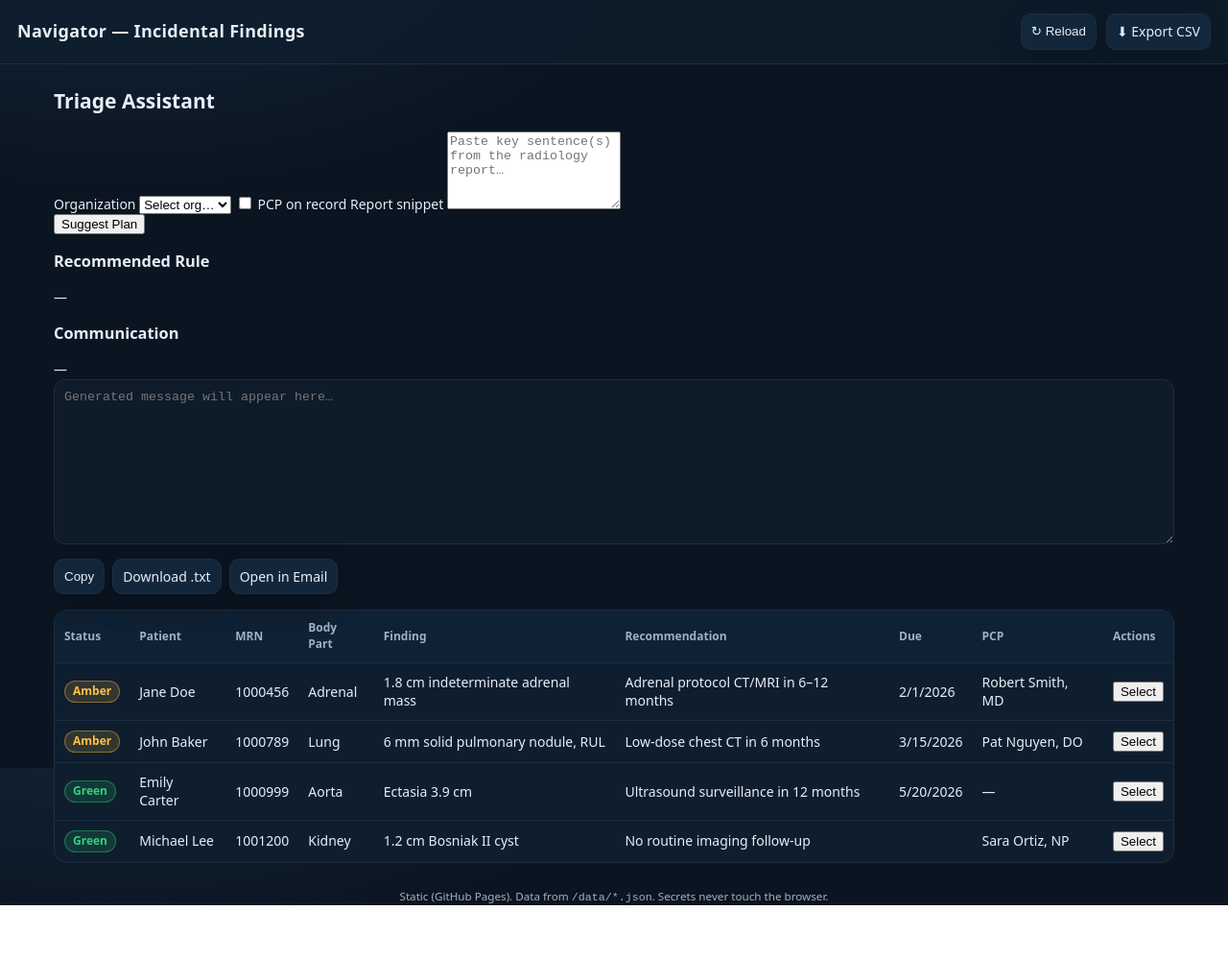
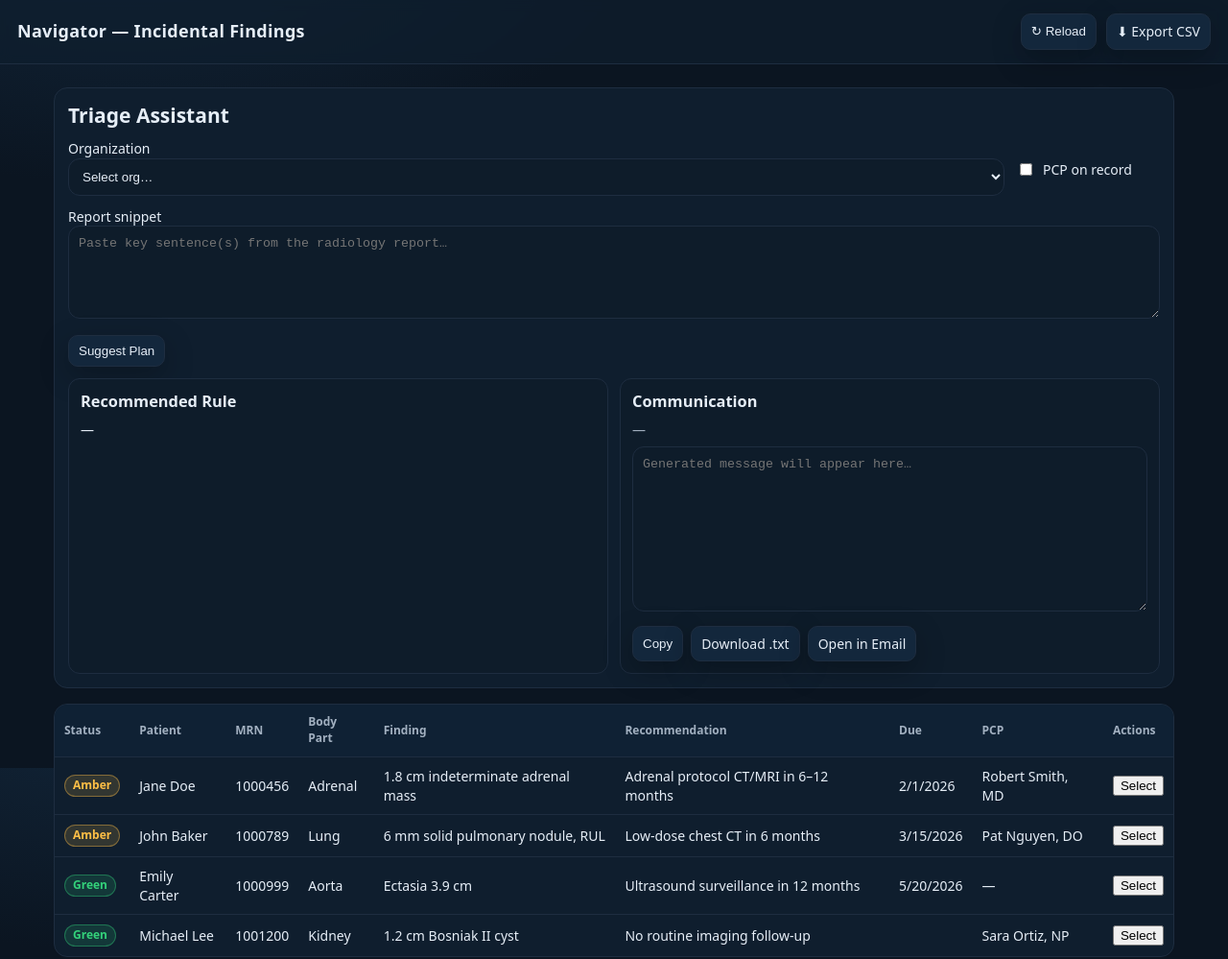
Before and after one commit to DelphiData/navigator-app, a plain HTML site: page index.html in a window 1280 px wide. Shown: the top 999 px of the page at 96% size. Before the commit the page ends 943 px from the top, so only its background shows below. Drawn offline with Linux system fonts and the light colour scheme; no server answers.

Commit message:
Refactor CSS styles for consistency and clarity

```diff
--- a/style.css
+++ b/style.css
@@ -14,7 +14,7 @@
 html, body { height: 100%; }
 body {
   margin: 0;
-  font: 14px/1.4 system-ui, -apple-system, Segoe UI, Roboto, "Helvetica Neue", Arial, "Noto Sans", "Apple Color Emoji","Segoe UI Emoji";
+  font: 14px/1.4 system-ui, -apple-system, Segoe UI, Roboto, "Helvetica Neue", Arial;
   color: var(--text);
   background: radial-gradient(1200px 600px at 10% -10%, #12263a 0, #0b1521 45%) no-repeat fixed;
 }
@@ -25,56 +25,58 @@ body {
 }
 .topbar h1 { margin: 0; font-size: 18px; letter-spacing: .3px; }
 .topbar .actions { display: flex; gap: 10px; }
-.topbar button, .topbar a, .composer-actions button, .composer-actions a, .templateBtn {
+.topbar button, .topbar a, .composer-actions button, .composer-actions a, .templateBtn, #suggestBtn {
   background: #13273c; color: var(--text); border: 1px solid var(--border);
   padding: 8px 10px; border-radius: 10px; cursor: pointer; box-shadow: var(--shadow);
   text-decoration: none;
 }
 .topbar a { display: inline-flex; align-items: center; }
-.topbar button:hover, .topbar a:hover, .templateBtn:hover { border-color: var(--accent); }
+.topbar button:hover, .topbar a:hover, .templateBtn:hover, #suggestBtn:hover { border-color: var(--accent); }
 
 .container { max-width: 1200px; margin: 24px auto; padding: 0 16px; }
+
+/* assistant */
+.assistant {
+  background: var(--panel); border: 1px solid var(--border); border-radius: 14px; padding: 14px; margin-bottom: 16px;
+}
+.assistant h2 { margin: 0 0 10px; }
+.assistant-grid {
+  display: grid; grid-template-columns: 1fr 150px; gap: 12px; align-items: start;
+}
+.assistant-grid .full { grid-column: 1 / -1; }
+.assistant textarea, .assistant select {
+  width: 100%; background: #0e1c2a; color: var(--text);
+  border: 1px solid var(--border); border-radius: 12px; padding: 10px;
+}
+.checkbox { display: inline-flex; align-items: center; gap: 8px; padding-top: 22px; }
+
+/* cards */
+.cards { display: grid; grid-template-columns: 1fr 1fr; gap: 12px; margin-top: 12px; }
+.card { background: #0e1c2a; border: 1px solid var(--border); border-radius: 12px; padding: 12px; }
+.card h3 { margin: 0 0 8px; }
+#commsMeta { color: var(--muted); margin-bottom: 8px; }
 
 .filters {
   display: grid; grid-template-columns: repeat(3, minmax(200px, 1fr)); gap: 12px;
   background: var(--panel); border: 1px solid var(--border); border-radius: 14px;
-  padding: 12px;
+  padding: 12px; margin-top: 16px;
 }
 .filters label { display: grid; gap: 8px; color: var(--muted); }
 .filters input, .filters select {
   padding: 10px; border-radius: 10px; border: 1px solid var(--border); background: #0e1c2a; color: var(--text);
 }
 
-.tablewrap {
-  margin-top: 16px; background: var(--panel); border: 1px solid var(--border);
-  border-radius: 14px; overflow: hidden;
-}
+.tablewrap { margin-top: 16px; background: var(--panel); border: 1px solid var(--border); border-radius: 14px; overflow: hidden; }
 table { width: 100%; border-collapse: collapse; }
-thead th {
-  text-align: left; font-weight: 600; color: var(--muted); background: #0f2134;
-  padding: 10px; font-size: 12px; border-bottom: 1px solid var(--border);
-}
+thead th { text-align: left; font-weight: 600; color: var(--muted); background: #0f2134; padding: 10px; font-size: 12px; border-bottom: 1px solid var(--border); }
 tbody td { padding: 10px; border-top: 1px solid var(--border); }
 tbody tr:hover { background: rgba(255,255,255,.03); }
-.badge {
-  padding: 2px 8px; border-radius: 999px; font-size: 12px; display: inline-block; font-weight: 600;
-}
+.badge { padding: 2px 8px; border-radius: 999px; font-size: 12px; display: inline-block; font-weight: 600; }
 .badge.red { background: rgba(255,107,107,.15); color: var(--red); border: 1px solid rgba(255,107,107,.4); }
 .badge.amber { background: rgba(255,191,70,.15); color: var(--amber); border: 1px solid rgba(255,191,70,.4); }
 .badge.green { background: rgba(51,209,122,.15); color: var(--green); border: 1px solid rgba(51,209,122,.4); }
 
 .empty { display: none; padding: 18px; color: var(--muted); }
 
-.composer {
-  margin-top: 18px; background: var(--panel); border: 1px solid var(--border);
-  border-radius: 14px; padding: 14px;
-}
-.composer h2 { margin: 0 0 8px 0; }
-.hint { color: var(--muted); margin: 0 0 10px; }
-.templates { display: flex; flex-wrap: wrap; gap: 8px; margin-bottom: 10px; }
-#composerOut {
-  width: 100%; background: #0e1c2a; color: var(--text); border: 1px solid var(--border); border-radius: 12px;
-  padding: 10px; resize: vertical;
-}
 .composer-actions { display: flex; gap: 8px; margin-top: 10px; }
 .foot { text-align: center; color: var(--muted); margin: 20px 0 40px; }
```
